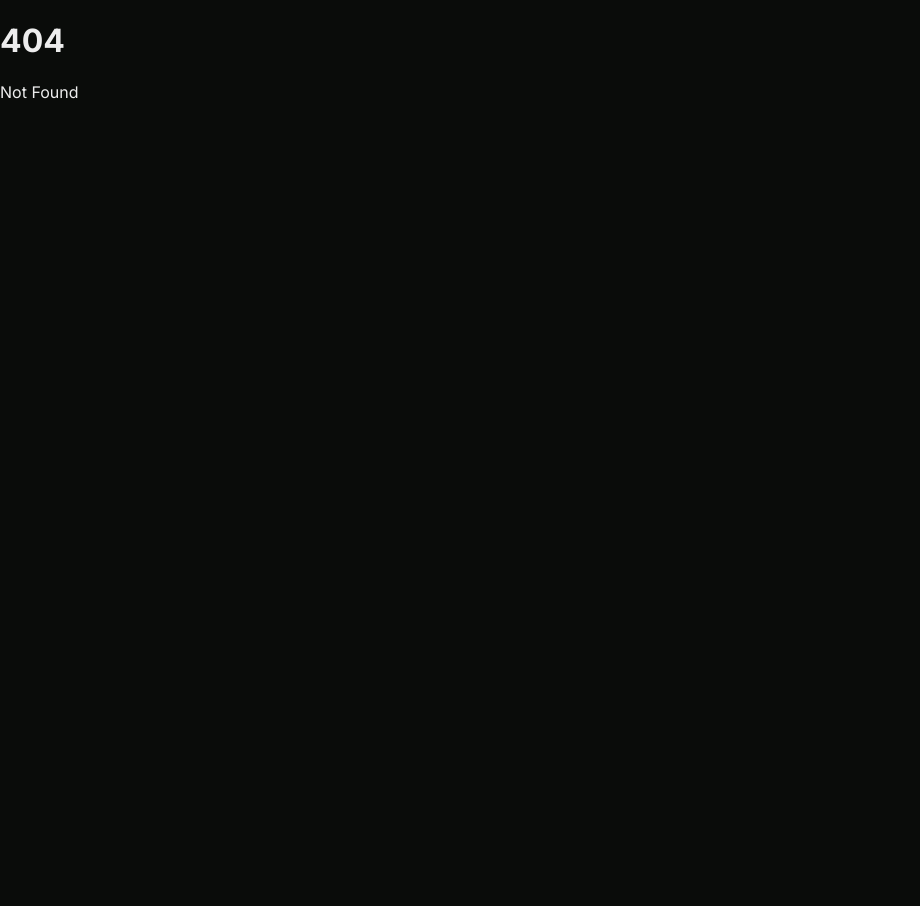
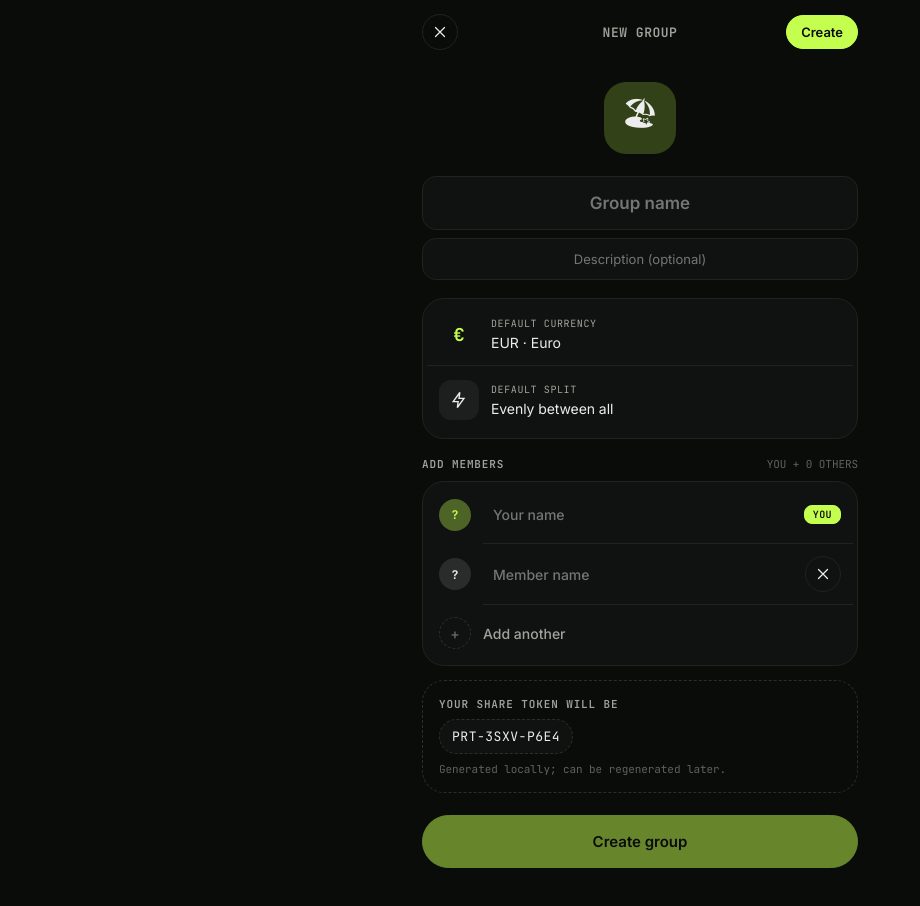
Before and after one commit to meia24/kostos, a SvelteKit app: page /new in a window 1280 px wide. Before the commit this address had no page. Shown: the top 906 px of the page, without its empty margins (0-920 px from the left). Before the commit the page ends 821 px from the top, so only its background shows below. Built offline with nearby package versions, Linux system fonts and the light colour scheme.

Commit message:
feat(routes): add /new create-group screen

```diff
--- /dev/null
+++ b/src/routes/new/+page.svelte
@@ -0,0 +1,364 @@
+<script lang="ts">
+	import { goto } from '$app/navigation';
+	import { setCurrentMember, setCurrentProject } from '$lib/storage';
+	import { generateRoomId, generateSecret } from '$lib/token';
+	import { generateId, initProject, openRoom } from '$lib/sync/doc';
+	import type { Member, Project } from '$lib/types';
+
+	type DraftMember = { id: string; name: string };
+
+	const roomId = generateRoomId();
+	const secret = generateSecret();
+
+	const presets: { code: string; sym: string; name: string }[] = [
+		{ code: 'EUR', sym: '€', name: 'Euro' },
+		{ code: 'USD', sym: '$', name: 'US Dollar' },
+		{ code: 'GBP', sym: '£', name: 'Pound Sterling' },
+		{ code: 'JPY', sym: '¥', name: 'Japanese Yen' }
+	];
+
+	let emoji = $state('🏖');
+	let name = $state('');
+	let description = $state('');
+	let currencyCode = $state('EUR');
+	let yourName = $state('');
+	let others = $state<DraftMember[]>([
+		{ id: generateId(), name: '' }
+	]);
+	let submitting = $state(false);
+
+	const currentCurrency = $derived(presets.find((p) => p.code === currencyCode) ?? presets[0]);
+	const canCreate = $derived(name.trim().length > 0 && yourName.trim().length > 0);
+
+	function addAnother() {
+		others = [...others, { id: generateId(), name: '' }];
+	}
+
+	function removeOther(id: string) {
+		others = others.filter((m) => m.id !== id);
+		if (others.length === 0) others = [{ id: generateId(), name: '' }];
+	}
+
+	async function onSubmit(event: SubmitEvent) {
+		event.preventDefault();
+		if (submitting || !canCreate) return;
+		submitting = true;
+
+		const creator: Member = {
+			id: generateId(),
+			name: yourName.trim(),
+			createdAt: Date.now()
+		};
+		const otherMembers: Member[] = others
+			.map((m) => m.name.trim())
+			.filter((n) => n.length > 0)
+			.map((n) => ({ id: generateId(), name: n, createdAt: Date.now() }));
+
+		const project: Project = {
+			id: roomId,
+			name: name.trim(),
+			description: description.trim() || undefined,
+			emoji,
+			currency: currentCurrency.code,
+			currencySymbol: currentCurrency.sym,
+			defaultSplit: 'even',
+			createdAt: Date.now()
+		};
+
+		const handle = openRoom(roomId);
+		await handle.ready;
+		initProject(handle, project, [creator, ...otherMembers]);
+
+		setCurrentProject({ roomId, secret, name: project.name });
+		setCurrentMember(creator.id);
+
+		await goto(`/p/${roomId}`);
+	}
+
+	function onCancel() {
+		goto('/');
+	}
+</script>
+
+<svelte:head>
+	<title>New group · Kostos</title>
+</svelte:head>
+
+<div class="screen" data-page="new">
+	<header class="app-bar">
+		<div class="row gap-8" style="flex: 1;">
+			<button class="icon-btn" aria-label="Cancel" onclick={onCancel}>
+				<svg viewBox="0 0 24 24" fill="none" stroke="currentColor" stroke-width="1.6" stroke-linecap="round">
+					<path d="M6 6l12 12M18 6L6 18" />
+				</svg>
+			</button>
+		</div>
+		<div class="app-bar-title">New group</div>
+		<div class="row gap-6" style="flex: 1; justify-content: flex-end;">
+			<button
+				class="btn btn-primary"
+				style="padding: 8px 14px; font-size: 13px;"
+				disabled={!canCreate || submitting}
+				onclick={(e) => onSubmit(e as unknown as SubmitEvent)}
+			>
+				Create
+			</button>
+		</div>
+	</header>
+
+	<form class="scroll" onsubmit={onSubmit} style="padding-top: 8px;">
+		<div class="col emoji-block">
+			<button type="button" class="emoji-mark" aria-label="Change icon">
+				<span>{emoji}</span>
+			</button>
+		</div>
+
+		<input
+			class="input"
+			placeholder="Group name"
+			bind:value={name}
+			style="font-size: 17px; font-weight: 600; text-align: center; padding: 16px; margin-bottom: 8px;"
+		/>
+		<input
+			class="input"
+			placeholder="Description (optional)"
+			bind:value={description}
+			style="font-size: 13px; text-align: center; padding: 12px; color: var(--ink-2);"
+		/>
+
+		<div class="card field-card" style="margin-top: 18px;">
+			<label class="field">
+				<span class="field-icon num" style="font-weight: 700; color: var(--accent);"
+					>{currentCurrency.sym}</span
+				>
+				<span class="col" style="flex: 1;">
+					<span class="field-label">Default currency</span>
+					<select class="field-value" bind:value={currencyCode}>
+						{#each presets as p (p.code)}
+							<option value={p.code}>{p.code} · {p.name}</option>
+						{/each}
+					</select>
+				</span>
+			</label>
+			<hr class="hairline" />
+			<div class="field">
+				<span class="cat-tile field-tile">
+					<svg viewBox="0 0 24 24" fill="none" stroke="currentColor" stroke-width="1.6">
+						<path d="M13 3L5 14h6l-1 7 8-11h-6l1-7z" />
+					</svg>
+				</span>
+				<span class="col" style="flex: 1;">
+					<span class="field-label">Default split</span>
+					<span class="field-value-static">Evenly between all</span>
+				</span>
+			</div>
+		</div>
+
+		<div class="section-head">
+			<div class="eyebrow">Add members</div>
+			<span class="dim mono members-count">YOU + {others.filter((m) => m.name.trim()).length} OTHERS</span>
+		</div>
+
+		<div class="card members-card">
+			<div class="list-item member-row">
+				<div class="av av-you">{(yourName.trim()[0] ?? '?').toUpperCase()}</div>
+				<input
+					class="input member-input"
+					bind:value={yourName}
+					placeholder="Your name"
+					autocomplete="off"
+				/>
+				<span class="sticker sticker-on you-tag">YOU</span>
+			</div>
+			{#each others as m, i (m.id)}
+				<hr class="hairline" style="margin-left: 56px;" />
+				<div class="list-item member-row">
+					<div class="av av-them">{(m.name.trim()[0] ?? '?').toUpperCase()}</div>
+					<input
+						class="input member-input"
+						bind:value={others[i].name}
+						placeholder="Member name"
+						autocomplete="off"
+					/>
+					<button
+						type="button"
+						class="icon-btn"
+						aria-label="Remove member"
+						onclick={() => removeOther(m.id)}
+					>
+						<svg viewBox="0 0 24 24" fill="none" stroke="currentColor" stroke-width="1.6" stroke-linecap="round">
+							<path d="M6 6l12 12M18 6L6 18" />
+						</svg>
+					</button>
+				</div>
+			{/each}
+			<hr class="hairline" style="margin-left: 56px;" />
+			<button type="button" class="list-item add-row" onclick={addAnother}>
+				<div class="av av-sm add-bubble">+</div>
+				<span class="add-label">Add another</span>
+			</button>
+		</div>
+
+		<div class="card token-card">
+			<div class="eyebrow" style="margin-bottom: 8px;">Your share token will be</div>
+			<span class="token-pill">{roomId}</span>
+			<p class="dim token-hint">Generated locally; can be regenerated later.</p>
+		</div>
+
+		<button
+			type="submit"
+			class="btn btn-primary btn-block submit-btn"
+			disabled={!canCreate || submitting}
+		>
+			{submitting ? 'Creating…' : 'Create group'}
+		</button>
+	</form>
+</div>
+
+<style>
+	.emoji-block {
+		align-items: center;
+		padding: 10px 0 22px;
+	}
+
+	.emoji-mark {
+		width: 72px;
+		height: 72px;
+		border-radius: 22px;
+		background: color-mix(in oklab, var(--accent) 22%, transparent);
+		display: grid;
+		place-items: center;
+		font-size: 32px;
+		border: 0;
+		cursor: pointer;
+		color: var(--ink);
+	}
+
+	.field-card {
+		padding: 4px;
+	}
+
+	.field {
+		display: flex;
+		align-items: center;
+		gap: 12px;
+		padding: 14px 12px;
+	}
+
+	.field-icon {
+		font-family: var(--font-mono);
+		font-size: 18px;
+		width: 40px;
+		text-align: center;
+	}
+
+	.field-tile {
+		color: var(--ink);
+	}
+
+	.field-label {
+		font-family: var(--font-mono);
+		font-size: 10px;
+		color: var(--ink-2);
+		text-transform: uppercase;
+		letter-spacing: 0.06em;
+	}
+
+	.field-value {
+		background: transparent;
+		border: 0;
+		font-size: 14px;
+		color: var(--ink);
+		padding: 4px 0 0;
+		outline: none;
+		appearance: none;
+		cursor: pointer;
+	}
+
+	.field-value-static {
+		font-size: 14px;
+		color: var(--ink);
+		padding: 4px 0 0;
+	}
+
+	.members-card {
+		padding: 4px;
+	}
+
+	.members-count {
+		font-size: 11px;
+	}
+
+	.member-row {
+		padding: 12px;
+	}
+
+	.member-input {
+		flex: 1;
+		background: transparent;
+		border: 0;
+		padding: 8px 10px;
+		font-size: 14px;
+		font-weight: 500;
+	}
+
+	.av-you {
+		background: color-mix(in oklab, var(--accent) 35%, transparent);
+		color: var(--accent);
+	}
+
+	.av-them {
+		background: color-mix(in oklab, var(--ink) 12%, transparent);
+		color: var(--ink);
+	}
+
+	.you-tag {
+		padding: 2px 8px;
+		font-size: 10px;
+	}
+
+	.add-row {
+		padding: 12px;
+		width: 100%;
+		background: transparent;
+		border: 0;
+		text-align: left;
+		cursor: pointer;
+		color: var(--ink-2);
+	}
+
+	.add-bubble {
+		background: transparent;
+		border: 1px dashed var(--line-2);
+		color: var(--ink-3);
+		width: 32px;
+		height: 32px;
+		font-size: 14px;
+	}
+
+	.add-label {
+		font-size: 14px;
+		font-weight: 500;
+	}
+
+	.token-card {
+		margin-top: 14px;
+		background: transparent;
+		border: 1px dashed var(--line-2);
+	}
+
+	.token-hint {
+		font-size: 11px;
+		font-family: var(--font-mono);
+		margin: 8px 0 0;
+	}
+
+	.submit-btn {
+		margin-top: 22px;
+	}
+
+	.submit-btn:disabled {
+		opacity: 0.5;
+		cursor: not-allowed;
+	}
+</style>
```
